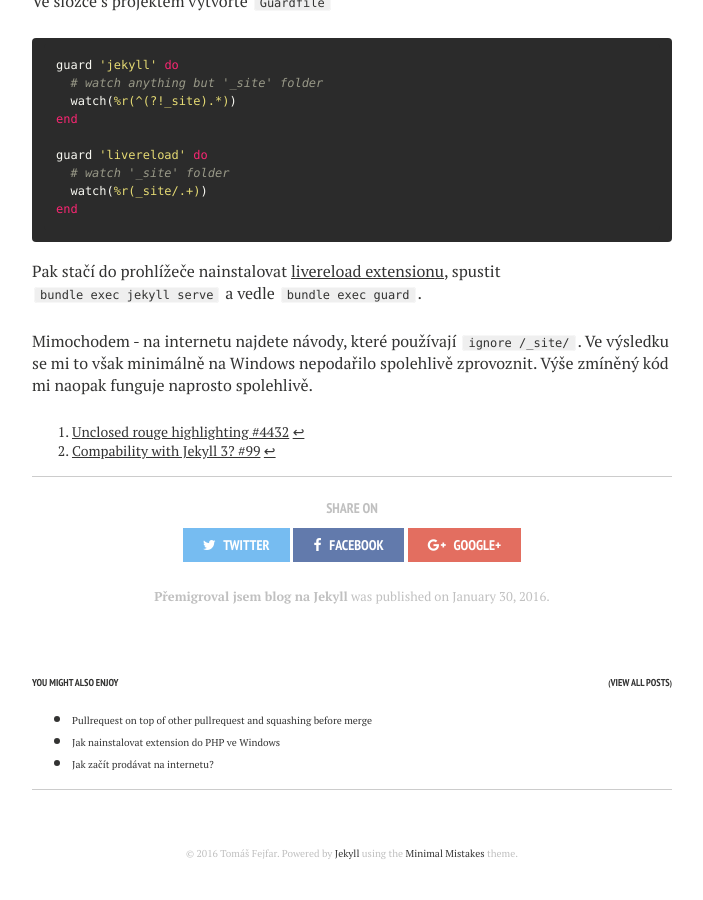
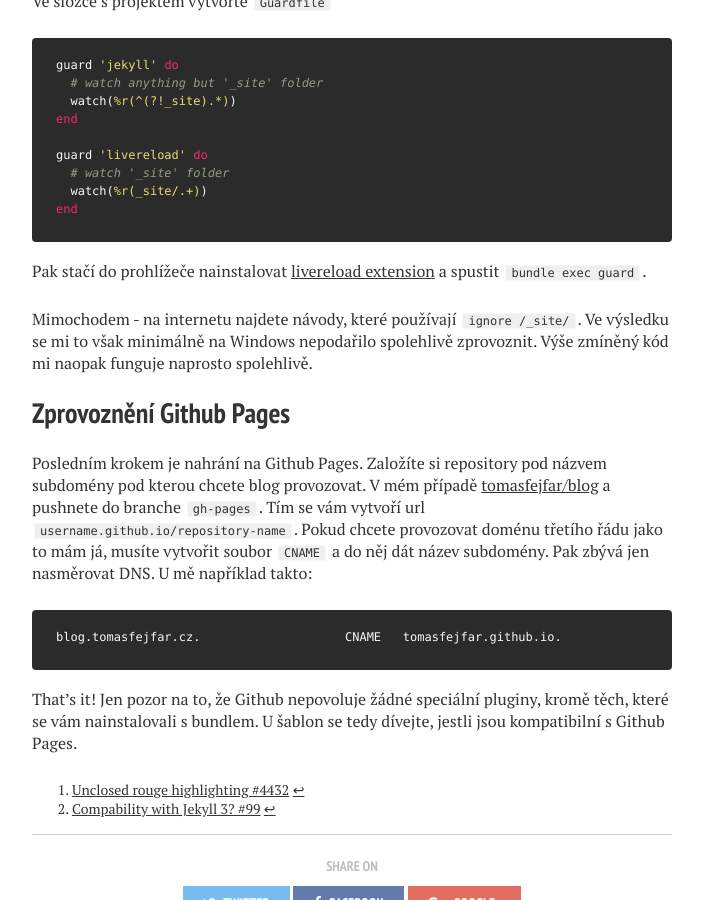
Before and after one commit to tomasfejfar/blog, a Jekyll site: the page built from _posts/2016-01-31-jekyll-blog.md, in a window 1280 px wide and 900 px high, scrolled down 2277 px. Shown: the whole window, without its empty margins (288-991 px from the left). Built offline with Jekyll 4.4.1, drawn with Linux system fonts in a browser that asks for light colours; nearby versions of some CDN libraries; comment, search, counter and statistics services are not loaded.

Commit message:
Updated blogpost

````diff
--- a/_posts/2016-01-31-jekyll-blog.md
+++ b/_posts/2016-01-31-jekyll-blog.md
@@ -73,9 +73,19 @@ guard 'livereload' do
 end
 ```
 
-Pak stačí do prohlížeče nainstalovat [livereload extensionu](http://livereload.com/extensions/), spustit `bundle exec jekyll serve` a vedle `bundle exec guard`.
+Pak stačí do prohlížeče nainstalovat [livereload extension](http://livereload.com/extensions/) a spustit `bundle exec guard`.
 
 Mimochodem - na internetu najdete návody, které používají `ignore /_site/`. Ve výsledku se mi to však minimálně na Windows nepodařilo spolehlivě zprovoznit. Výše zmíněný kód mi naopak funguje naprosto spolehlivě.
 
+## Zprovoznění Github Pages
+
+Posledním krokem je nahrání na Github Pages. Založíte si repository pod názvem subdomény pod kterou chcete blog provozovat. V mém případě [tomasfejfar/blog](https://github.com/tomasfejfar/blog) a pushnete do branche `gh-pages`. Tím se vám vytvoří url `username.github.io/repository-name`. Pokud chcete provozovat doménu třetího řádu jako to mám já, musíte vytvořit soubor `CNAME` a do něj dát název subdomény. Pak zbývá jen nasměrovat DNS. U mě například takto:
+
+```
+blog.tomasfejfar.cz.                    CNAME	tomasfejfar.github.io.
+```
+
+That's it! Jen pozor na to, že Github nepovoluje žádné speciální pluginy, kromě těch, které se vám nainstalovali s bundlem. U šablon se tedy dívejte, jestli jsou kompatibilní s Github Pages.
+
 [^1]: [Unclosed rouge highlighting #4432](https://github.com/jekyll/jekyll/issues/4432)
 [^2]: [Compability with Jekyll 3? #99](https://github.com/poole/poole/issues/99)
````
